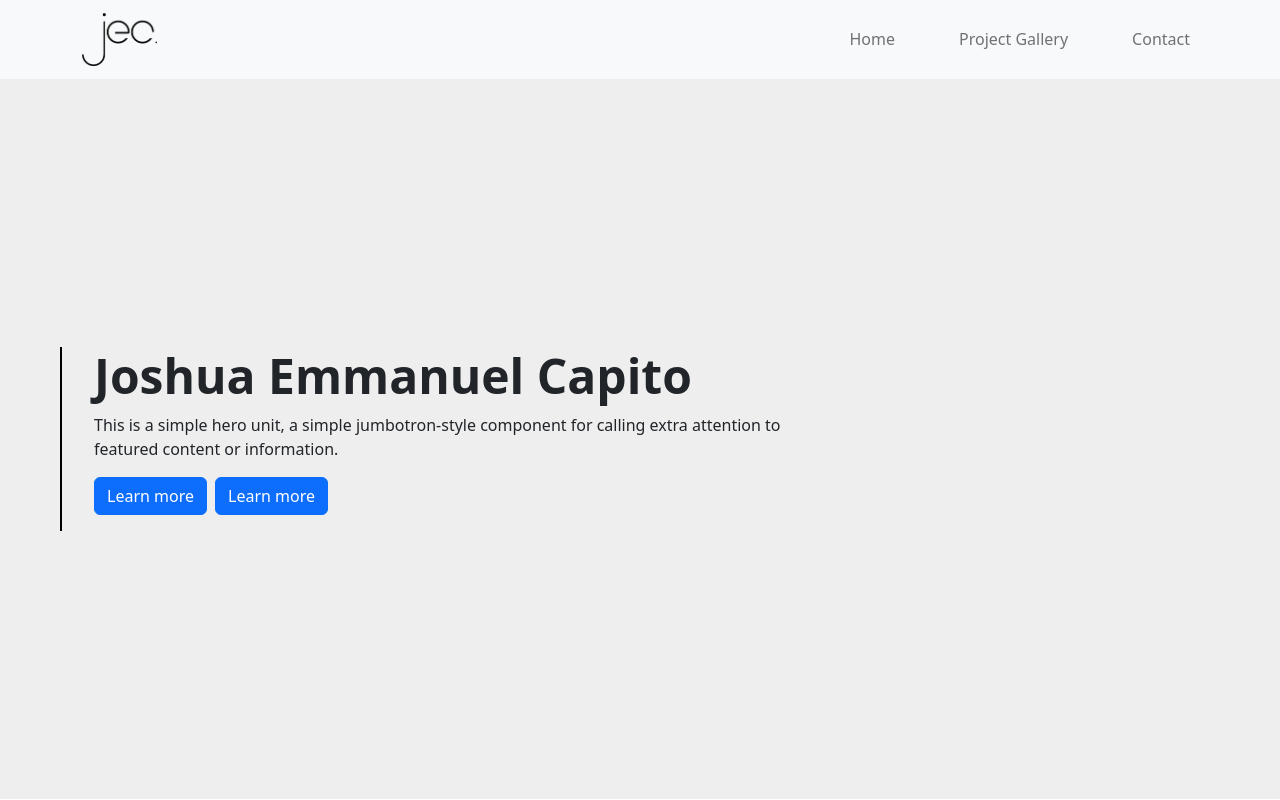
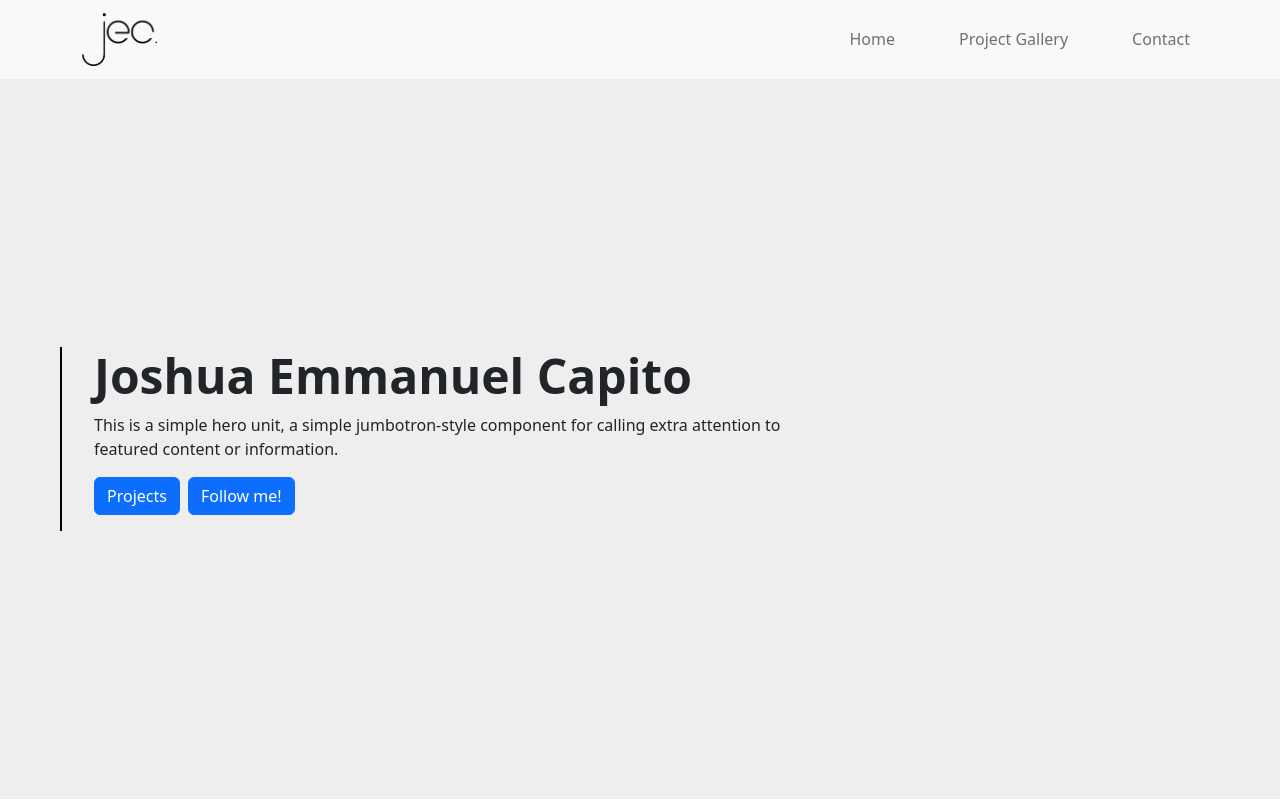
Before and after one commit to jemcap/reactjs-portfolio-jc, a React (Create React App) app: page /home in a window 1280 px wide. Shown: the top 800 px of the page. Built offline with nearby package versions, Linux system fonts and the light colour scheme.

Commit message:
Contact page layout changes

```diff
--- a/src/components/Home.js
+++ b/src/components/Home.js
@@ -15,10 +15,10 @@ const Home = () => {
             </p>
             <div className="d-flex gap-2">
               <p>
-                <Button bsStyle="primary">Learn more</Button>
+                <Button bsStyle="primary">Projects</Button>
               </p>
               <p>
-                <Button bsStyle="secondary">Learn more</Button>
+                <Button bsStyle="secondary">Follow me!</Button>
               </p>
             </div>
           </div>
--- a/src/index.css
+++ b/src/index.css
@@ -59,7 +59,9 @@ code {
   flex-direction: row;
 }
 
-
+.contact-section {
+  margin: 5em;
+}
 .contact-form {
   display: flex;
   flex-direction: column;
```
